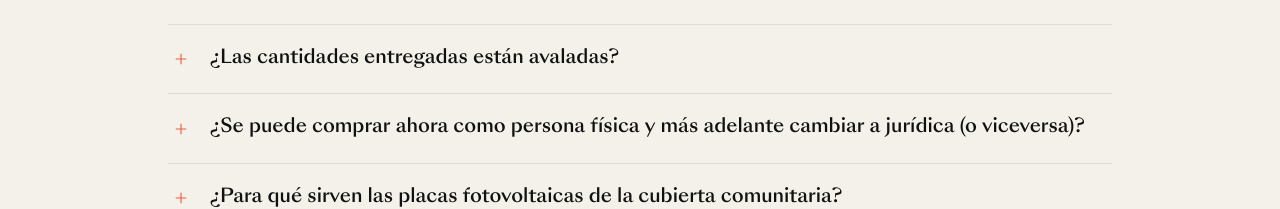
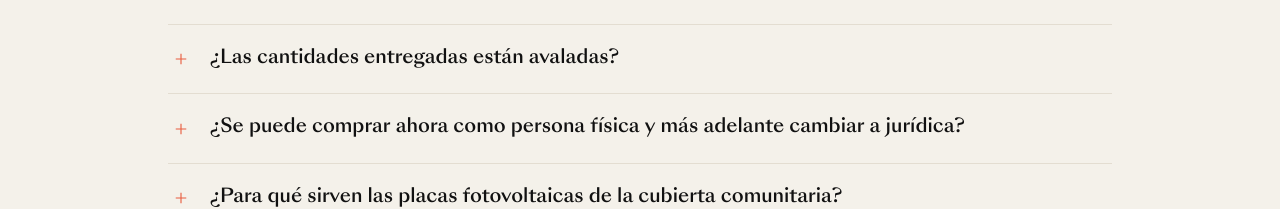
Before and after one commit to opxx-noonica/developments, a plain HTML site: page abc-sa-serra/index.html in a window 1280 px wide. Shown: the part 6309-6518 px from the top of the page. Drawn offline with Linux system fonts and the light colour scheme.

Commit message:
Update ABC Sa Serra dossier

```diff
--- a/abc-sa-serra/index.html
+++ b/abc-sa-serra/index.html
@@ -445,7 +445,7 @@ section.page:first-of-type{margin-top:70px}
 
 <details><summary><svg class="chev" viewBox="0 0 24 24" fill="none" stroke="currentColor" stroke-width="1.5"><path d="M12 5v14M5 12h14"/></svg><span class="sum-text">¿Las cantidades entregadas están avaladas?</span></summary><div class="acc-body">Sí. Todas las cantidades entregadas a cuenta están avaladas por entidad bancaria durante toda la ejecución de la obra, conforme a la Ley 20/2015.</div></details>
 
-<details><summary><svg class="chev" viewBox="0 0 24 24" fill="none" stroke="currentColor" stroke-width="1.5"><path d="M12 5v14M5 12h14"/></svg><span class="sum-text">¿Se puede comprar ahora como persona física y más adelante cambiar a jurídica (o viceversa)?</span></summary><div class="acc-body">
+<details><summary><svg class="chev" viewBox="0 0 24 24" fill="none" stroke="currentColor" stroke-width="1.5"><path d="M12 5v14M5 12h14"/></svg><span class="sum-text">¿Se puede comprar ahora como persona física y más adelante cambiar a jurídica?</span></summary><div class="acc-body">
 <p>Lo ideal es que el comprador decida desde el principio la figura con la que quiere adquirir la vivienda, ya sea como persona física o jurídica. Sin embargo, si más adelante desea hacer un cambio, es posible gestionarlo, aunque el proceso se complica dependiendo de la fase en la que se encuentre la compraventa:</p>
 <ul>
 <li>Durante la reserva: es más sencillo realizar el cambio.</li>
```
